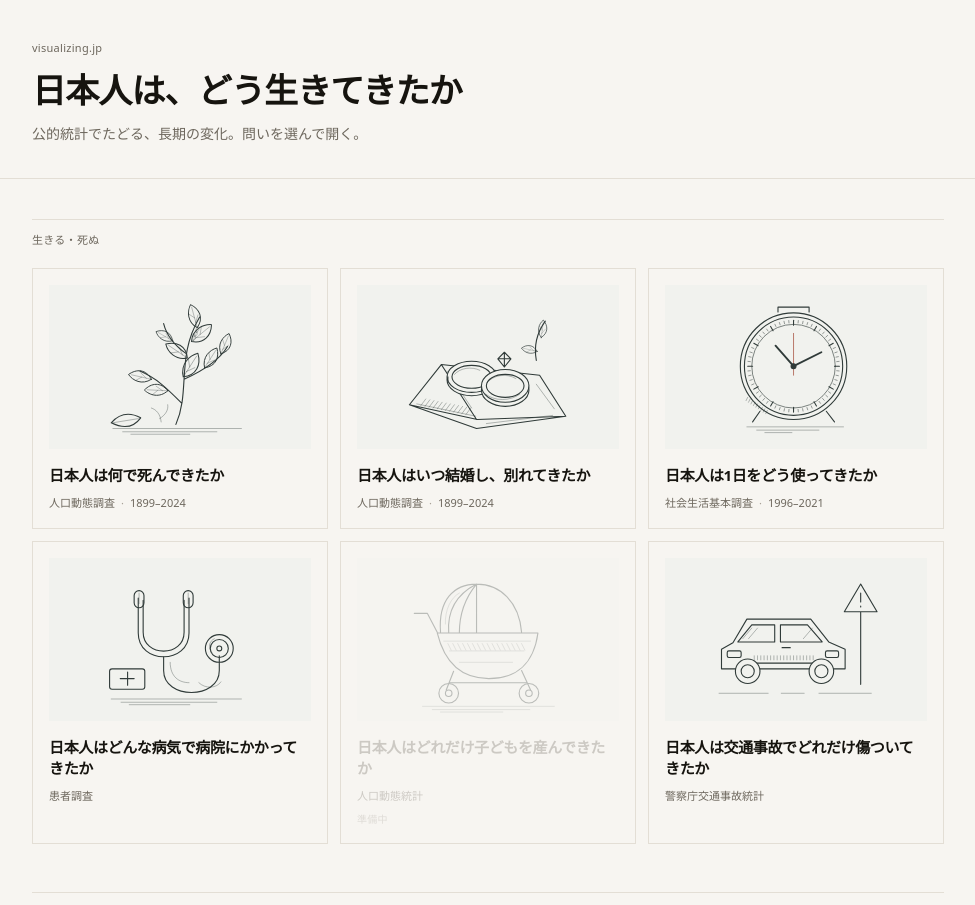
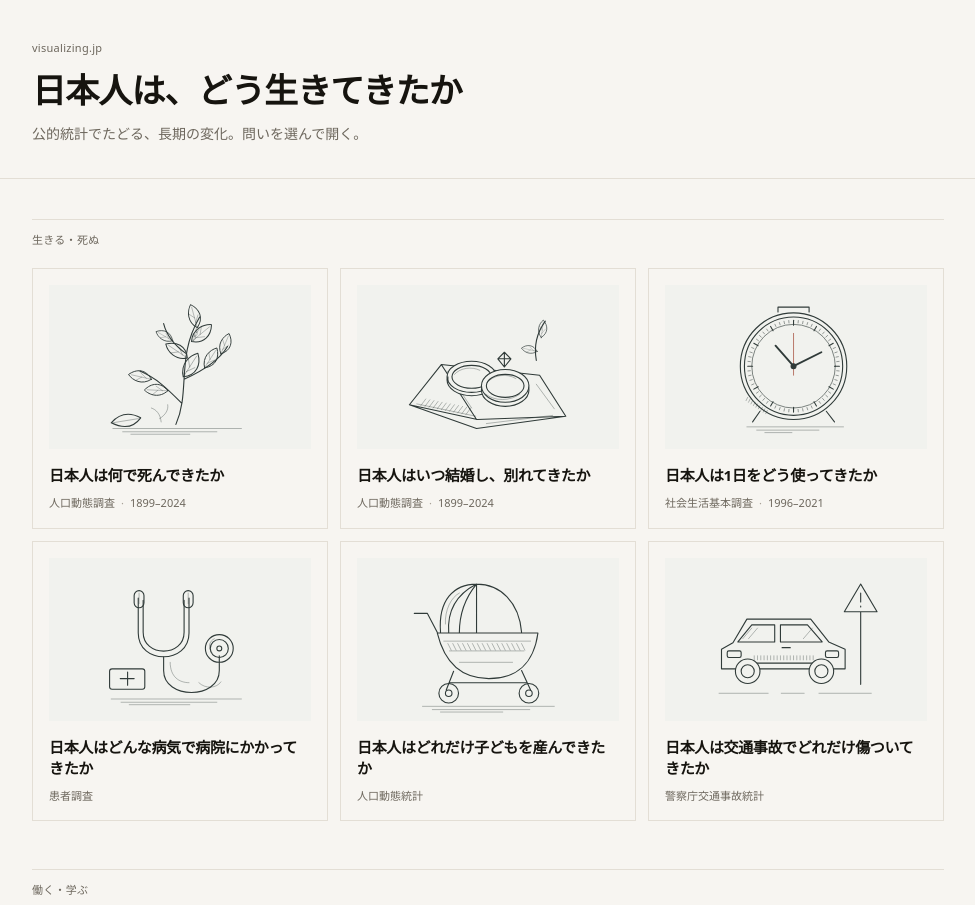
Before and after one commit to visualizing-jp/japan-data, a React (Vite) app: page / in a window 1280 px wide. Shown: the top 905 px of the page, without its empty margins (152-1127 px from the left). Built offline with nearby package versions, Linux system fonts and the light colour scheme.

Commit message:
Activate remaining published catalog sites

```diff
--- a/src/catalog.ts
+++ b/src/catalog.ts
@@ -77,8 +77,8 @@ export const CATALOG: CatalogEntry[] = [
     source: "人口動態統計",
     period: "—",
     category: "life",
-    status: "pending",
-    url: null,
+    status: "published",
+    url: "https://japan-data-births.visualizing.jp/",
     art: "/art/births.svg",
   },
   {
@@ -139,8 +139,8 @@ export const CATALOG: CatalogEntry[] = [
     source: "学校基本調査",
     period: "—",
     category: "work",
-    status: "pending",
-    url: null,
+    status: "published",
+    url: "https://japan-data-schools.visualizing.jp/",
     art: "/art/schools.svg",
   },
   {
@@ -241,8 +241,8 @@ export const CATALOG: CatalogEntry[] = [
     source: "一般廃棄物処理実態調査",
     period: "—",
     category: "home",
-    status: "pending",
-    url: null,
+    status: "published",
+    url: "http://japan-data-waste.visualizing.jp/",
     art: "/art/waste.svg",
   },
   {
@@ -251,8 +251,8 @@ export const CATALOG: CatalogEntry[] = [
     source: "環境統計",
     period: "—",
     category: "home",
-    status: "pending",
-    url: null,
+    status: "published",
+    url: "https://japan-data-environment.visualizing.jp/",
     art: "/art/environment.svg",
   },
 ];
```
